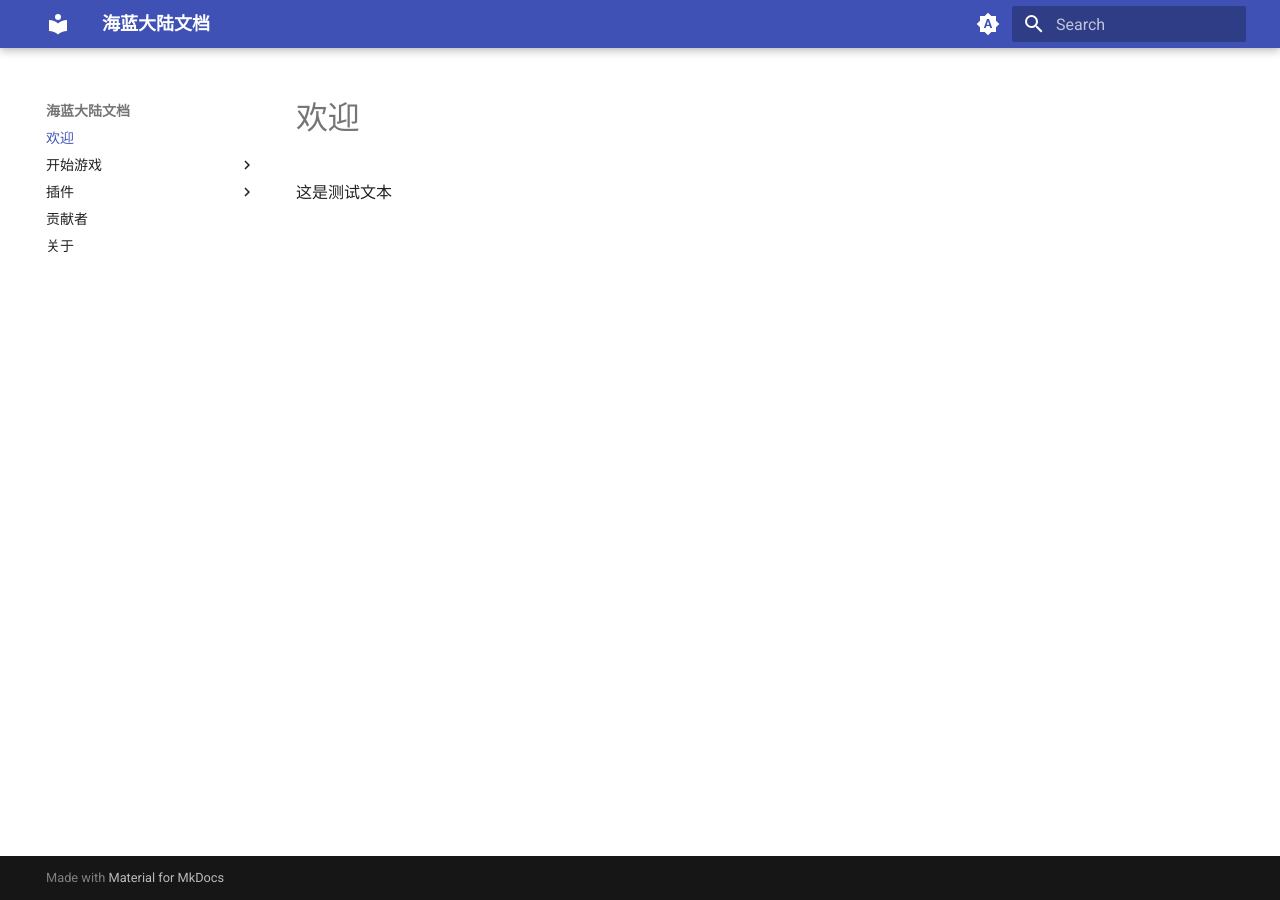
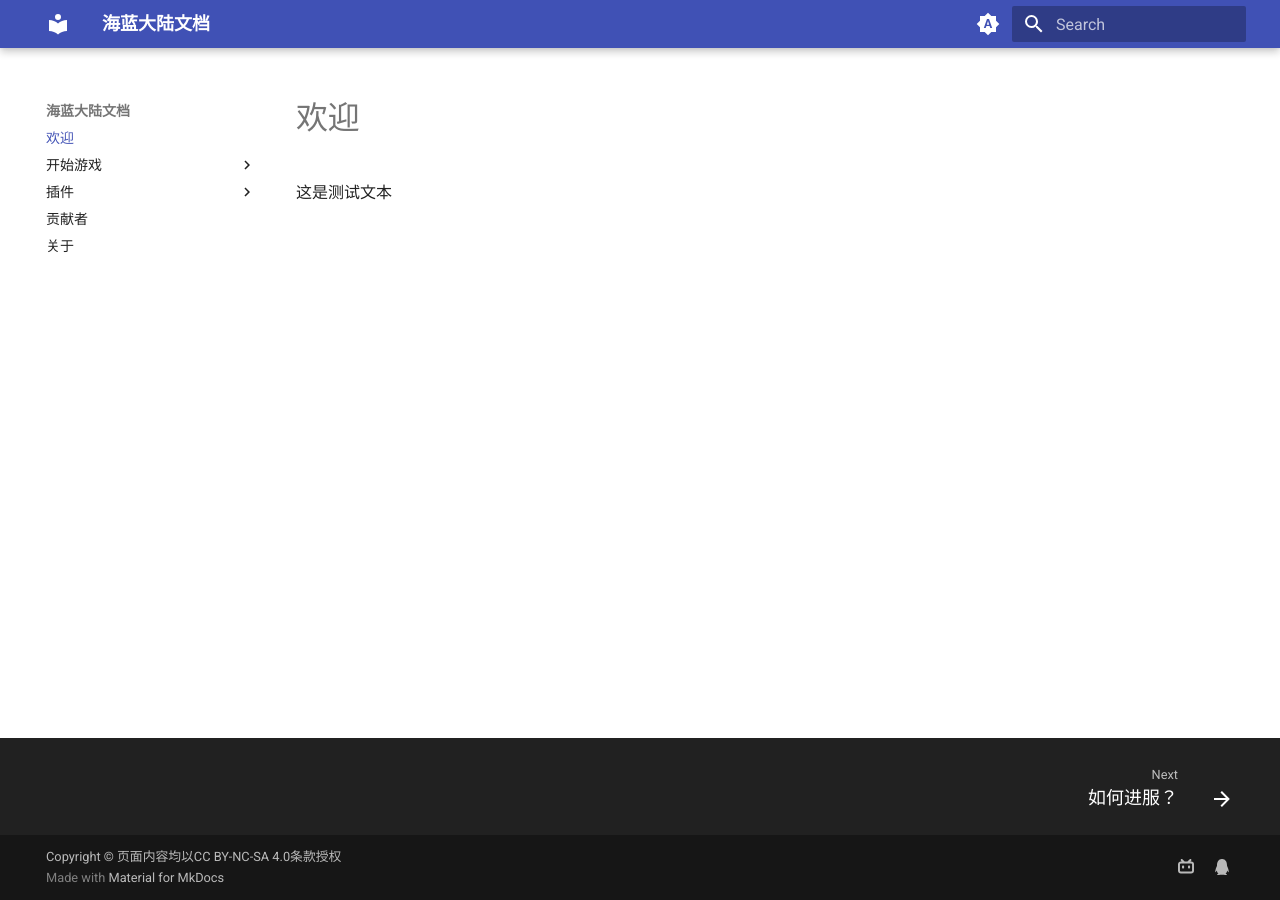
Before and after one commit to pikaqiu1254/docs, an MkDocs documentation site: the page built from docs/index.md, in a window 1280 px wide. Built offline with MkDocs 1.6.1 and Material for MkDocs 9.7.7, drawn with Linux system fonts in a browser that asks for light colours.

Commit message:
feature(mkdocs.yml): configure footer

```diff
--- a/mkdocs.yml
+++ b/mkdocs.yml
@@ -16,24 +16,29 @@ nav:
 theme:
   name: material
   locale: zh
+  features:
+    - navigation.footer
   palette:
-
-    # Palette toggle for automatic mode
     - media: "(prefers-color-scheme)"
       toggle:
         icon: material/brightness-auto
         name: Switch to light mode
-
-    # Palette toggle for light mode
     - media: "(prefers-color-scheme: light)"
       scheme: default
       toggle:
         icon: material/brightness-7
         name: Switch to dark mode
-
-    # Palette toggle for dark mode
     - media: "(prefers-color-scheme: dark)"
       scheme: slate
       toggle:
         icon: material/brightness-4
         name: Switch to system preference
+
+extra:
+  social:
+    - icon: fontawesome/brands/bilibili
+      link: https://space.bilibili.com/12325142
+    - icon: fontawesome/brands/qq
+      link: https://jq.qq.com/?_wv=1027&k=vXkTtV8K
+
+copyright: Copyright &copy; 页面内容均以<a href="https://creativecommons.org/licenses/by-nc-sa/4.0/deed.zh" target="_blank" rel="nofollow noreferrer">CC BY-NC-SA 4.0</a>条款授权
```
